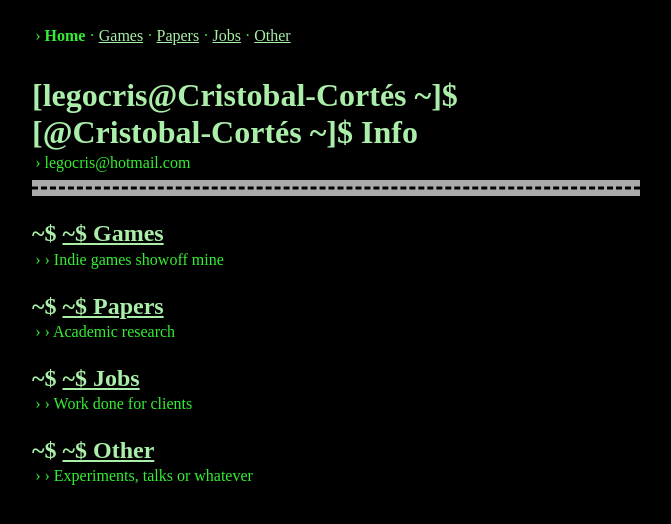
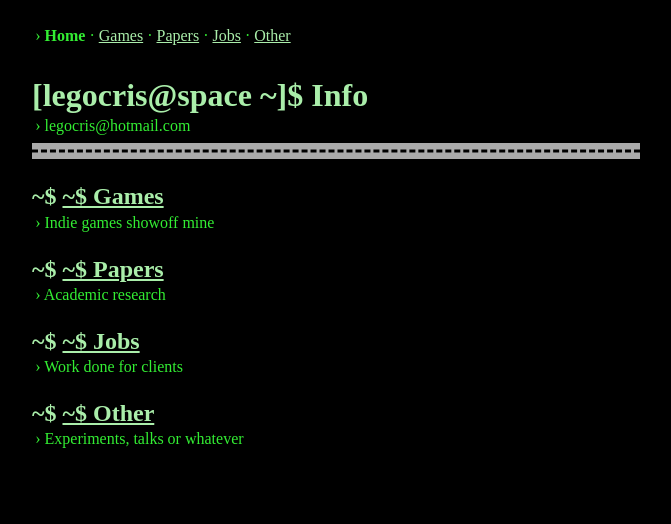
Before and after one commit to legocris/legocris.github.io, a Jekyll site: the page built from README.md, in a window 1280 px wide. Shown: the top 524 px of the page, without its empty margins (304-975 px from the left). Built offline with Jekyll 4.4.1, drawn with Linux system fonts in a browser that asks for light colours; our own code applies the rules of GitHub Pages for plain Markdown files.

Commit message:
Actualizados los .md

```diff
--- a/README.md
+++ b/README.md
@@ -1,19 +1,19 @@
 **Home** · [Games](GAMES.md) · [Papers](PAPERS.md) · [Jobs](JOBS.md) · [Other](OTHER.md)
 
-# [@Cristobal-Cortés ~]$ Info
+# Info
 
 legocris@hotmail.com
 
 ---
 
 ## [~$ Games](GAMES.md)
-› Indie games showoff mine
+Indie games showoff mine
 
 ## [~$ Papers](PAPERS.md)
-› Academic research
+Academic research
 
 ## [~$ Jobs](JOBS.md)
-› Work done for clients
+Work done for clients
 
 ## [~$ Other](OTHER.md)
-› Experiments, talks or whatever
+Experiments, talks or whatever
--- a/_layouts/default.html
+++ b/_layouts/default.html
@@ -21,7 +21,7 @@
       }
 
       h1::before{
-	  content:"[legocris@Cristobal-Cortés ~]$ "
+	  content:"[legocris@space ~]$ "
       }
       h2::before{
 	  content: "~$ ";
```
Also changed, not shown: GAMES.md (+2 -2 lines), JOBS.md (+1 -1 lines), OTHER.md (+1 -1 lines), PAPERS.md (+1 -1 lines).
